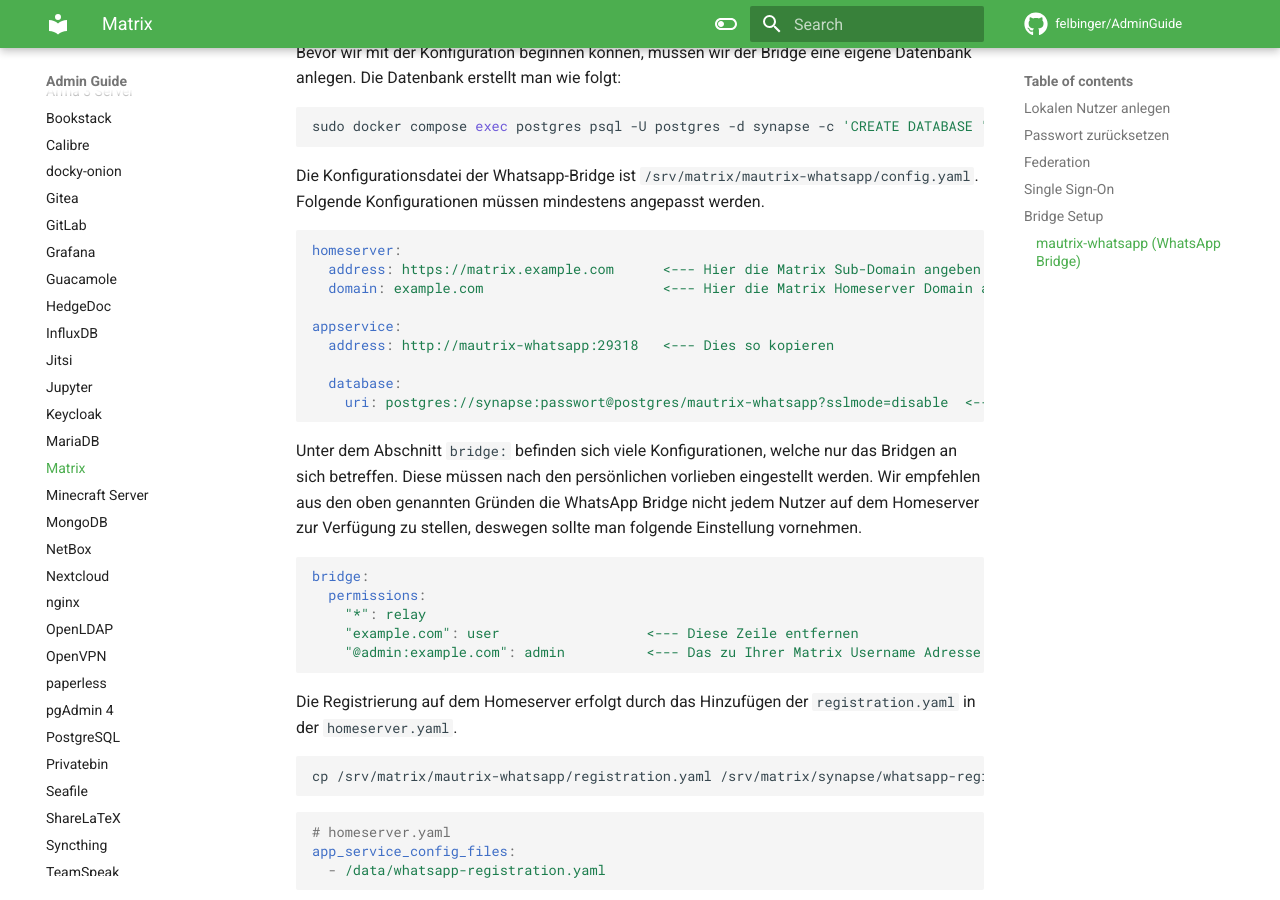
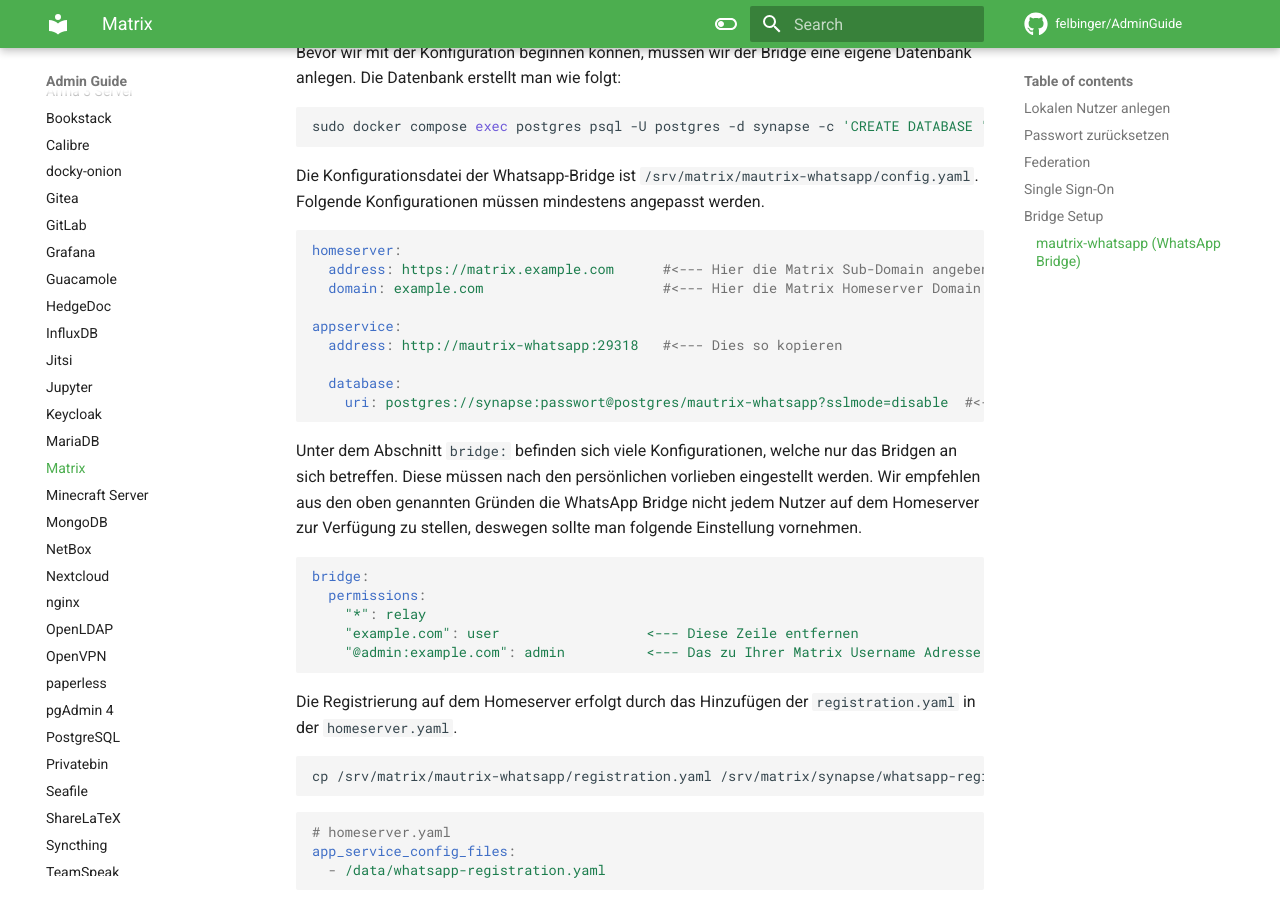
Before and after one commit to felbinger/AdminGuide, an MkDocs documentation site: the page built from docs/services/matrix.md, in a window 1280 px wide and 900 px high, scrolled down 6083 px. Built offline with MkDocs 1.6.1 and Material for MkDocs 9.7.7, drawn with Linux system fonts in a browser that asks for light colours; comment, search, counter and statistics services are not loaded.

````diff
--- a/docs/services/matrix.md
+++ b/docs/services/matrix.md
@@ -319,14 +319,14 @@ Folgende Konfigurationen müssen mindestens angepasst werden.
 
 ```yaml
 homeserver:
-  address: https://matrix.example.com      <--- Hier die Matrix Sub-Domain angeben
-  domain: example.com                      <--- Hier die Matrix Homeserver Domain angeben
+  address: https://matrix.example.com      #<--- Hier die Matrix Sub-Domain angeben
+  domain: example.com                      #<--- Hier die Matrix Homeserver Domain angeben
 
 appservice:
-  address: http://mautrix-whatsapp:29318   <--- Dies so kopieren
+  address: http://mautrix-whatsapp:29318   #<--- Dies so kopieren
 
   database:
-    uri: postgres://synapse:passwort@postgres/mautrix-whatsapp?sslmode=disable  <--- Dies anpassen
+    uri: postgres://synapse:passwort@postgres/mautrix-whatsapp?sslmode=disable  #<--- Dies anpassen
 ```
 
 Unter dem Abschnitt `bridge:` befinden sich viele Konfigurationen, welche nur das Bridgen an sich betreffen. Diese müssen
````
